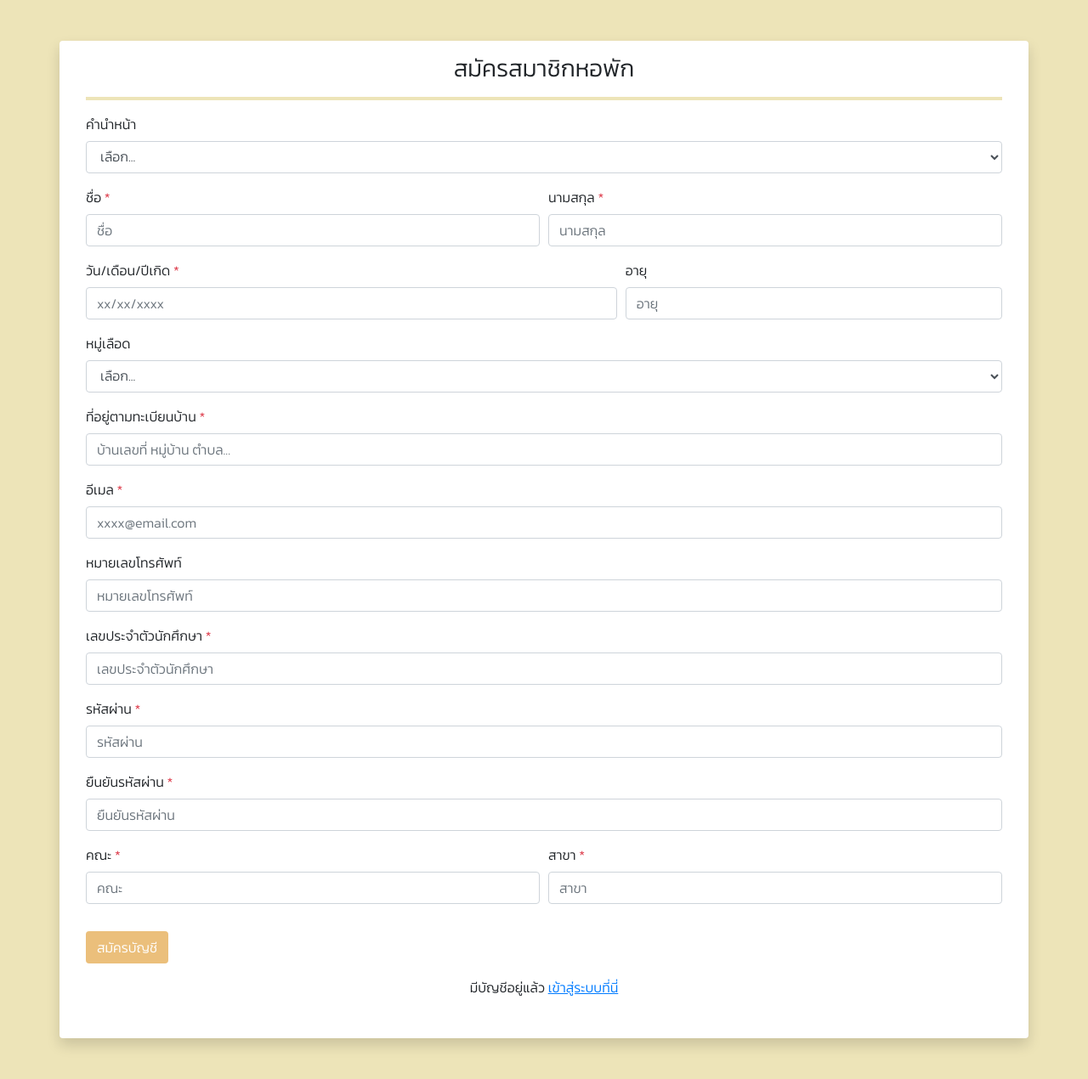
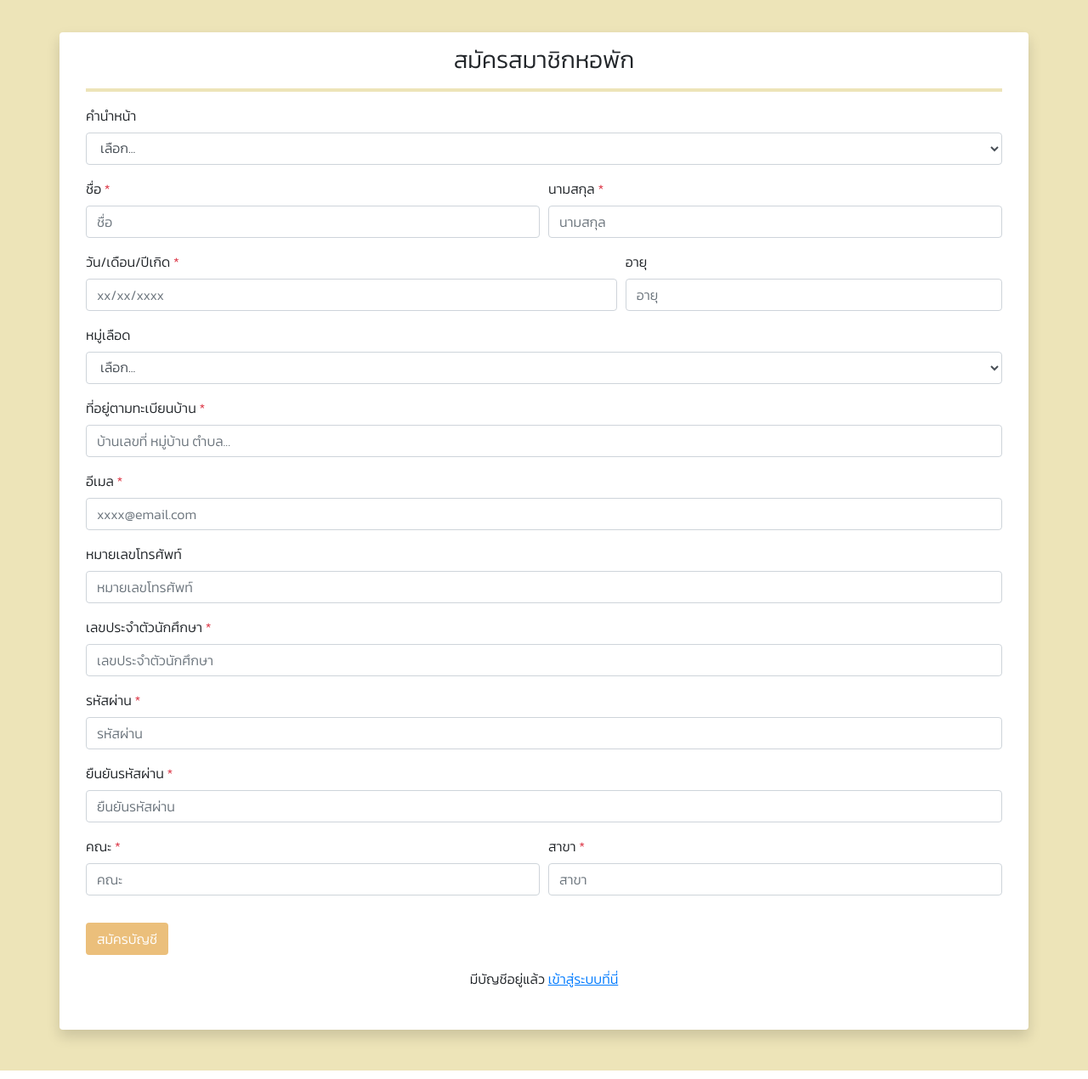
Before and after one commit to Kedmanee/kao-hor, a PHP site: page /regis.php in a window 1280 px wide. Shown: the part 56-1326 px from the top of the page at 85% size. Run offline with PHP 8.4, Linux system fonts and the light colour scheme.

Commit message:
Update regis.php

```diff
--- a/regis.php
+++ b/regis.php
@@ -34,7 +34,7 @@
         </div>
     </nav>
 
-    <div style="margin-top: 3rem;" class="container shadow p-3 mb-5 bg-white rounded">
+    <div style="margin-top: 3%;" class="container shadow p-3 mb-5 bg-white rounded">
         <form action="regis_db.php" method="post">
         <?php include('errors.php'); ?>
         <?php if (isset($_SESSION['error'])) : ?>
```
